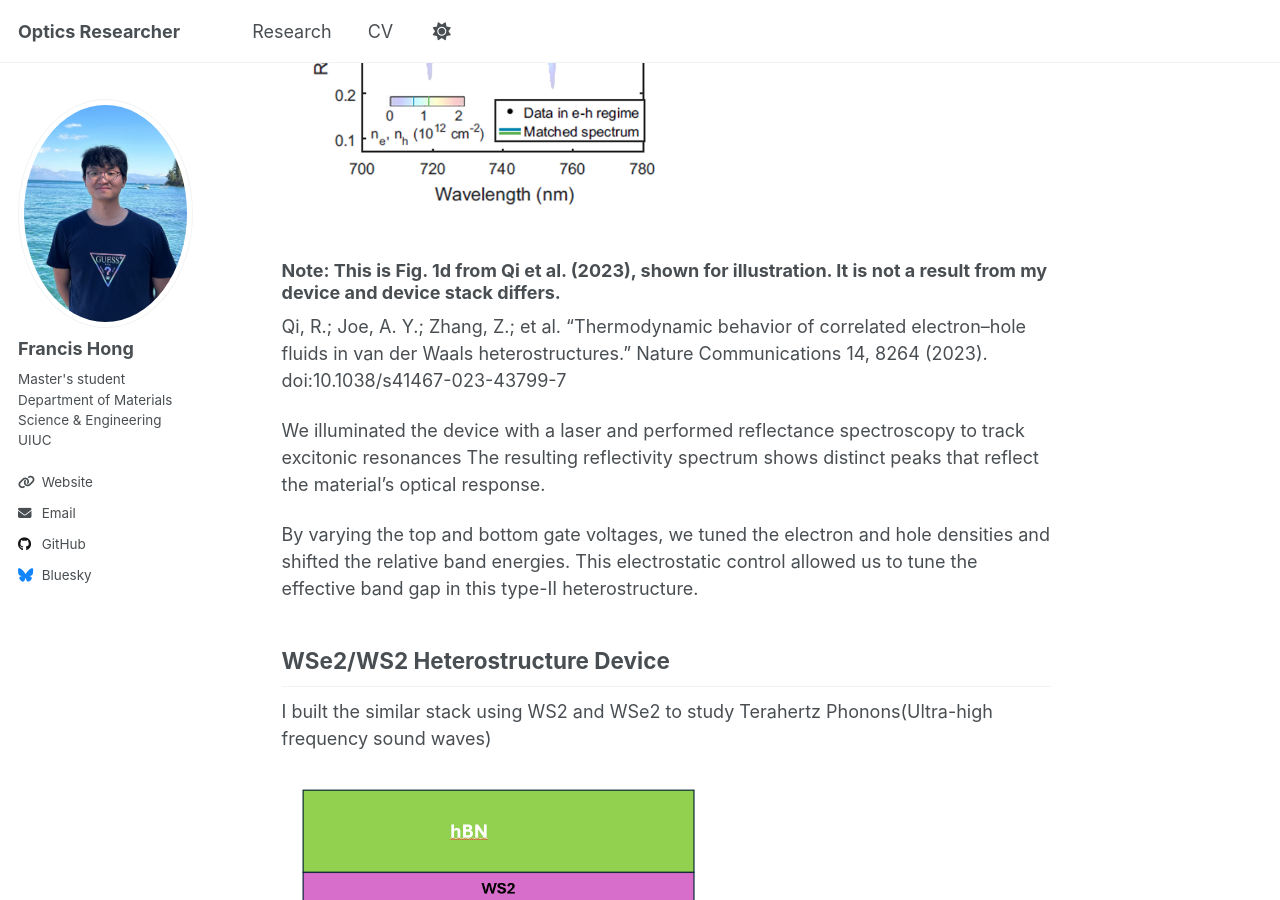
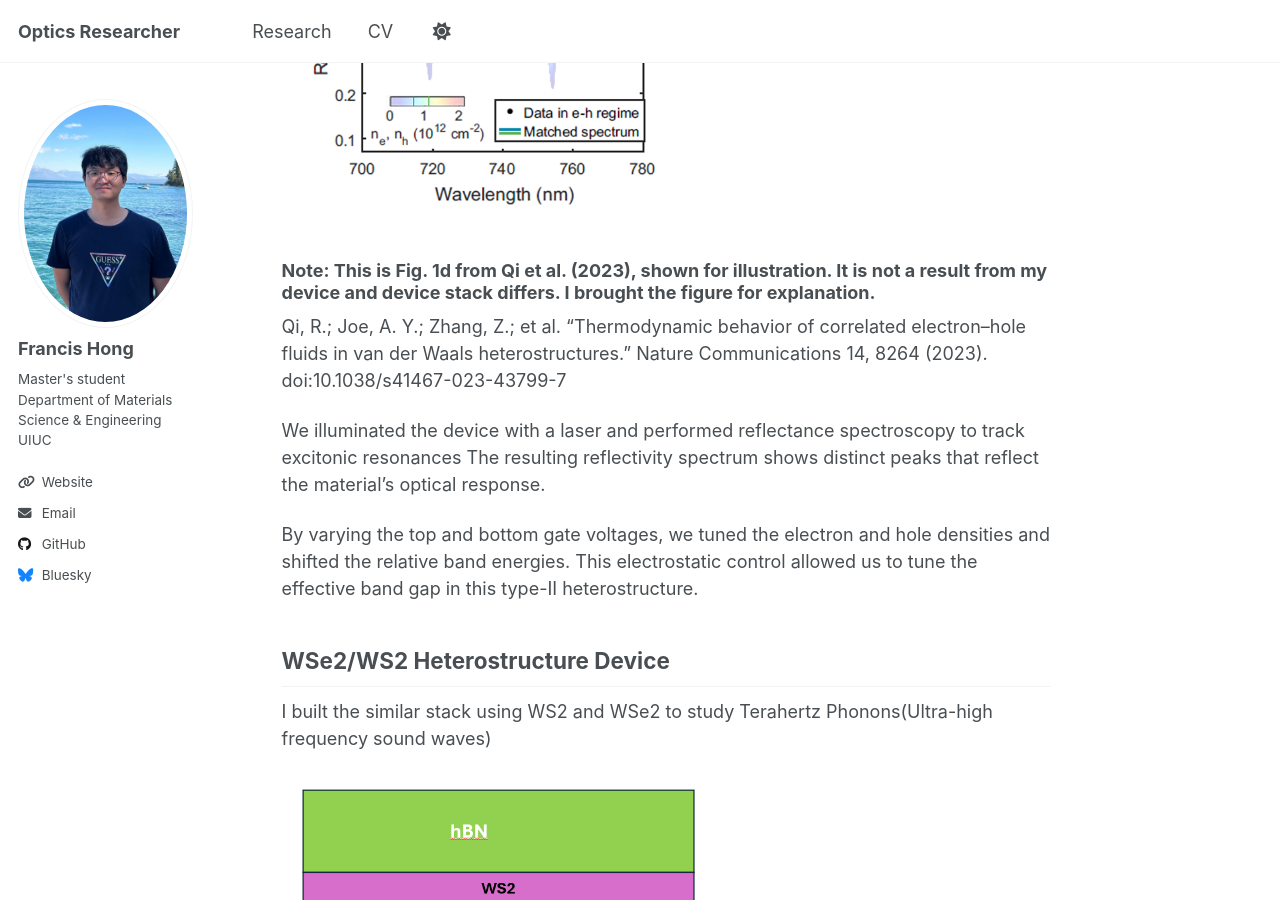
Before and after one commit to Fhong10/flhong03.github-io, a Jekyll site: the page built from _publications/semiconductor-physics.md, in a window 1280 px wide and 900 px high, scrolled down 1263 px. Built offline with Jekyll 4.4.1, drawn with Linux system fonts in a browser that asks for light colours; a script that is not in the unit is left out.

Commit message:
Update semiconductor-physics.md

```diff
--- a/_publications/semiconductor-physics.md
+++ b/_publications/semiconductor-physics.md
@@ -23,7 +23,7 @@ I made a van der Waals heterostructure with monolayer of MoSe2 and WS2 protected
 <img src="{{ '/images/Rpeak.png' | relative_url }}" alt="Rpeak"
      style="max-width: 420px; width: 100%; height: auto; display: block; margin: 12px 0 0 0;">
 
-### Note: This is Fig. 1d from Qi et al. (2023), shown for illustration. It is not a result from my device and device stack differs.
+### Note: This is Fig. 1d from Qi et al. (2023), shown for illustration. It is not a result from my device and device stack differs. I brought the figure for explanation.
 Qi, R.; Joe, A. Y.; Zhang, Z.; et al. “Thermodynamic behavior of correlated electron–hole fluids in van der Waals heterostructures.” Nature Communications 14, 8264 (2023). doi:10.1038/s41467-023-43799-7
 
 We illuminated the device with a laser and performed reflectance spectroscopy to track excitonic resonances The resulting reflectivity spectrum shows distinct peaks that reflect the material’s optical response.
```
